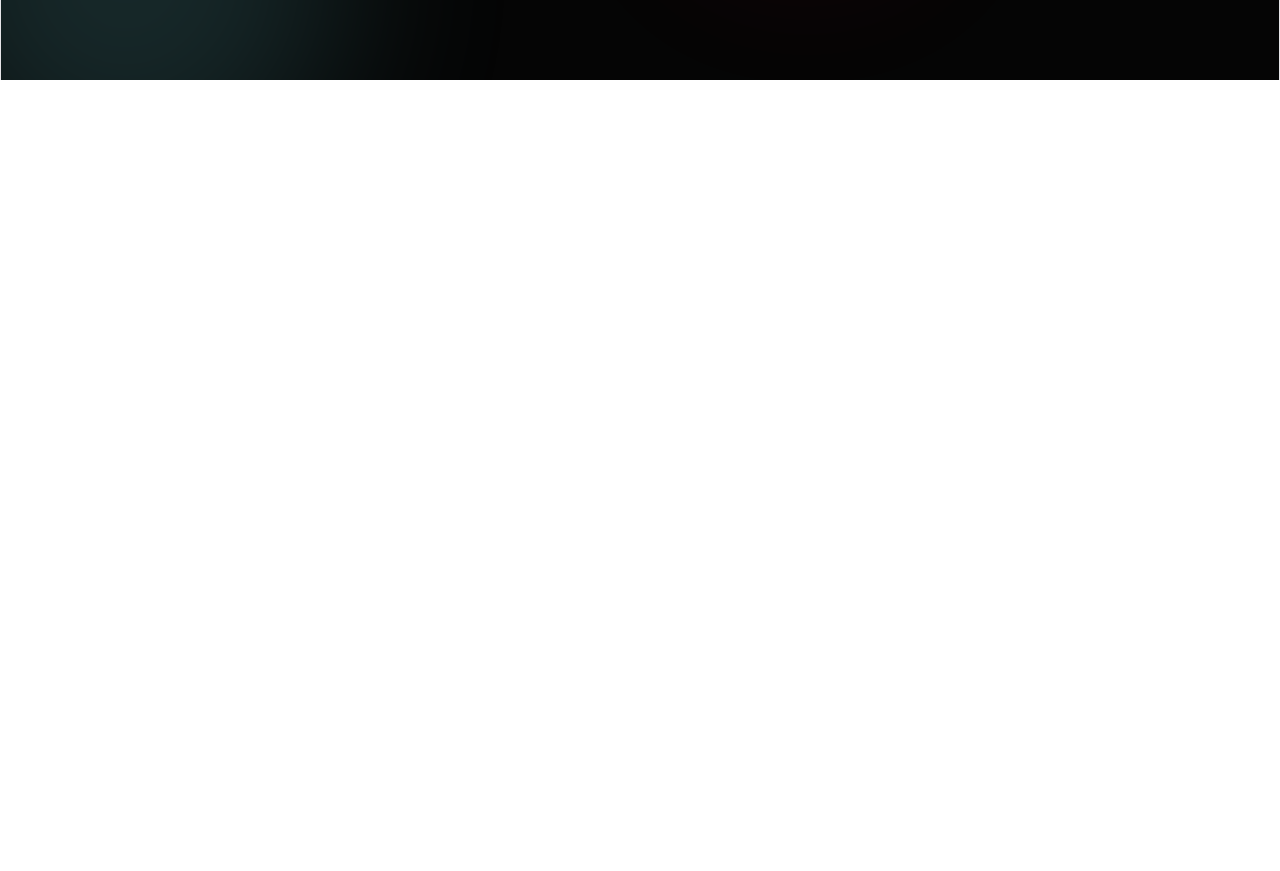
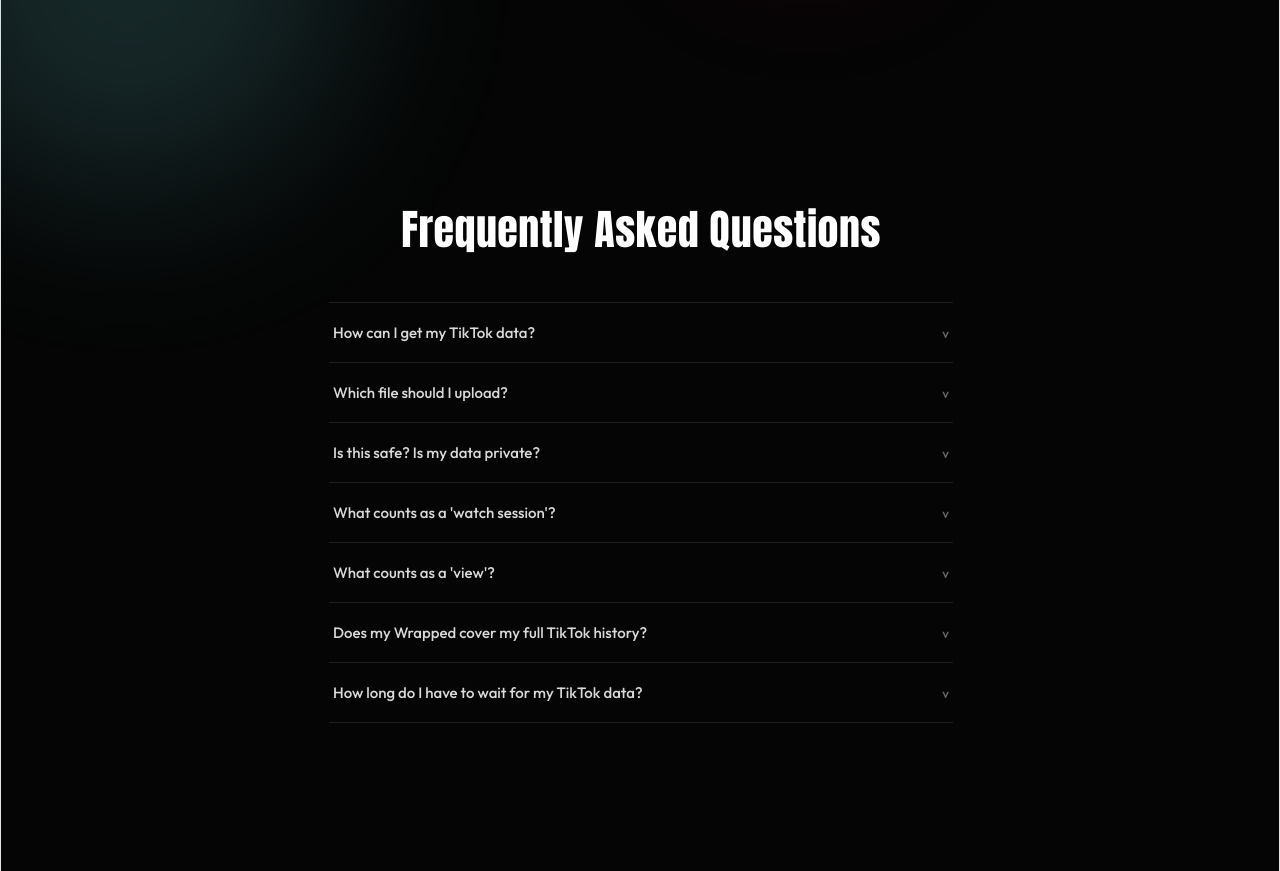
Before and after one commit to Lenni707/tiktok_wrapped_v2, a React app in the folder frontend/: page / in a window 1280 px wide. Shown: the part 720-1591 px from the top of the page. Before the commit the page ends 800 px from the top, so only its background shows below. Built offline with nearby package versions, Linux system fonts and the light colour scheme; the HTML template or start-up script is replaced by a standard one.

Commit message:
added q&a with accordion type style

```diff
--- a/frontend/src/App.css
+++ b/frontend/src/App.css
@@ -13,28 +13,45 @@
 }
 
 html, body, #root {
-  width: 100%; height: 100%;
-  overflow: hidden;
-  background: var(--black);
+  width: 100%;
+  min-height: 100%;
+  background: #050505;
   font-family: var(--font-body);
   color: var(--white);
   -webkit-font-smoothing: antialiased;
   -moz-osx-font-smoothing: grayscale;
+  scrollbar-width: none;
+}
+
+html::-webkit-scrollbar {
+  display: none;
 }
 
 /* ── Upload Screen ────────────────────────────────────────────────────────── */
 .upload-screen {
-  width: 100vw; height: 100vh;
-  display: flex; align-items: center; justify-content: center;
-  position: relative; overflow: hidden;
-  background: #050505;
+  width: 100vw;
+  min-height: 100vh;
+  display: flex;
+  flex-direction: column;
+  align-items: center;
+  justify-content: flex-start;  /* ← was center */
+  padding-top: 80px;            /* ← add this for top breathing room */
+  position: relative;
+  overflow: visible;
+  background: transparent;
   transition: background 0.4s ease;
 }
 .upload-screen.drag-over { background: #0d0020; }
 
+.upload-screen > * {
+  width: 100%;
+}
+
 /* Ambient blobs */
 .upload-blobs {
-  position: absolute; inset: 0; pointer-events: none;
+  position: fixed;          /* ← was absolute, now stays in bg while scrolling */
+  inset: 0;
+  pointer-events: none;
 }
 .ublob {
   position: absolute; border-radius: 50%;
--- a/frontend/src/App.jsx
+++ b/frontend/src/App.jsx
@@ -2,6 +2,8 @@ import { useState } from "react";
 import { parse_data } from "tiktok_wrapped_v2";
 import Slideshow from "./components/Slideshow";
 import "./App.css";
+
+import FAQ from "./components/FAQ";
 
 export default function App() {
   const [user, setUser]       = useState(null);
@@ -82,6 +84,10 @@ export default function App() {
         <p className="upload-hint">
           TikTok → Settings → Privacy → Download Your Data → Request JSON format
         </p>
+
+        <div style={{ marginTop: "150px" }}>
+          <FAQ />
+        </div>
       </div>
     </div>
   );
--- /dev/null
+++ b/frontend/src/components/FAQ.jsx
@@ -0,0 +1,84 @@
+import { useState, useRef } from "react";
+import "./faq.css";
+
+const FAQS = [
+  {
+    q: "How can I get my TikTok data?",
+    a: <>
+      Go to <a href="https://www.tiktok.com/setting/download-your-data" target="_blank" rel="noreferrer" className="faq-link">tiktok.com/setting/download-your-data</a> or open TikTok → Profile → Settings and privacy → Account → Download your data.
+      <br /><br />
+      Make sure to select <strong>JSON – Machine-readable file</strong> as the format, otherwise this won't be able to read your data. After requesting, TikTok may take <strong>a few days</strong> to prepare your export.
+    </>,
+  },
+  {
+    q: "Which file should I upload?",
+    a: <>
+      Once TikTok emails you that your data is ready, download it and unzip the archive. Look for a file called <strong>user_data_tiktok.json</strong> (or similar), that's the one to upload here.",
+    </>,
+  },
+  {
+    q: "Is this safe? Is my data private?",
+    a: <>
+      Yes. Your file is <strong>only parsed on your browser</strong> and exists only on your device.
+      Nothing is ever uploaded to a server, <strong>your data never leaves your device.</strong>{" "}
+      This whole website was only made because I didn't want to upload my data to the more well known TikTok Wrapped.
+    </>,
+  },
+  {
+    q: "What counts as a 'watch session'?",
+    a: "A watch session is a continuous block of TikTok usage. If you close the app or stop watching for a while, a new session starts next time you open it.",
+  },
+  {
+    q: "What counts as a 'view'?",
+    a: "Any video that appears in your feed and registers in TikTok's activity log counts as a view, even if you only saw a few seconds of it.",
+  },
+  {
+    q: "Does my Wrapped cover my full TikTok history?",
+    a: "It depends on how much data TikTok included in your export. Most exports go back at least a year, but older activity may not be present.",
+  },
+  {
+    q: "How long do I have to wait for my TikTok data?",
+    a: "TikTok usually takes between a few hours and a few days to prepare your export. You'll get an in-app notification and an email when it's ready.",
+  },
+];
+
+function FAQItem({ q, a }) {
+  const [open, setOpen] = useState(false);
+  const contentRef = useRef(null);
+
+  const toggle = () => setOpen((o) => !o);
+
+  return (
+    <div className={`faq-item ${open ? "faq-open" : ""}`}>
+      <button
+        className="faq-question"
+        onClick={toggle}
+        aria-expanded={open}
+      >
+        <span>{q}</span>
+        <span className="faq-chevron" aria-hidden>{open ? "∧" : "v"}</span>
+      </button>
+      <div
+        className="faq-answer-wrap"
+        style={{
+          maxHeight: open ? contentRef.current?.scrollHeight + "px" : "0px",
+        }}
+      >
+        <p className="faq-answer" ref={contentRef}>{a}</p>
+      </div>
+    </div>
+  );
+}
+
+export default function FAQ() {
+  return (
+    <section className="faq-section">
+      <h2 className="faq-title">Frequently Asked Questions</h2>
+      <div className="faq-list">
+        {FAQS.map((item, i) => (
+          <FAQItem key={i} {...item} />
+        ))}
+      </div>
+    </section>
+  );
+}
--- /dev/null
+++ b/frontend/src/components/faq.css
@@ -0,0 +1,86 @@
+.faq-section {
+  width: 100%;
+  max-width: 680px;
+  margin: 0 auto;
+  padding: 80px 28px 100px;
+}
+
+.faq-title {
+  font-family: 'Anton', sans-serif;
+  font-size: clamp(28px, 6vw, 42px);
+  color: #fff;
+  text-align: center;
+  margin-bottom: 48px;
+  letter-spacing: 0.5px;
+}
+
+.faq-list {
+  display: flex;
+  flex-direction: column;
+}
+
+/* Each row */
+.faq-item {
+  border-bottom: 1px solid rgba(255,255,255,0.1);
+}
+.faq-item:first-child {
+  border-top: 1px solid rgba(255,255,255,0.1);
+}
+
+/* Question button */
+.faq-question {
+  width: 100%;
+  display: flex;
+  align-items: center;
+  justify-content: space-between;
+  gap: 16px;
+  padding: 20px 4px;
+  background: none;
+  border: none;
+  cursor: pointer;
+  text-align: left;
+  font-family: 'Outfit', sans-serif;
+  font-size: 15px;
+  font-weight: 500;
+  color: rgba(255,255,255,0.85);
+  transition: color 0.2s ease;
+}
+.faq-question:hover { color: #fff; }
+
+.faq-open .faq-question { color: #fff; }
+
+/* Chevron */
+.faq-chevron {
+  flex-shrink: 0;
+  font-size: 13px;
+  color: rgba(255,255,255,0.4);
+  transition: color 0.2s;
+  line-height: 1;
+  margin-top: 1px;
+}
+.faq-open .faq-chevron { color: var(--cyan, #69C9D0); }
+
+/* Animated answer reveal */
+.faq-answer-wrap {
+  max-height: 0;
+  overflow: hidden;
+  transition: max-height 0.4s cubic-bezier(0.22, 1, 0.36, 1);
+}
+
+.faq-answer {
+  font-family: 'Outfit', sans-serif;
+  font-size: 14px;
+  line-height: 1.75;
+  color: rgba(255,255,255,0.5);
+  padding: 0 4px 20px;
+  text-align: left;
+}
+.faq-answer strong { color: rgba(255,255,255,0.8); }
+
+.faq-link {
+  color: var(--cyan, #69C9D0);
+  text-decoration: underline;
+  text-underline-offset: 3px;
+  transition: opacity 0.2s;
+}
+.faq-link:hover { opacity: 0.75; }
```
